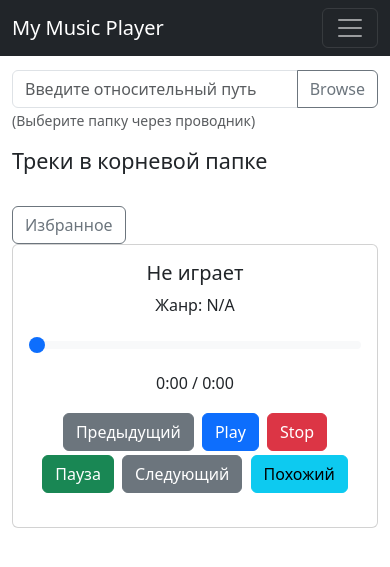
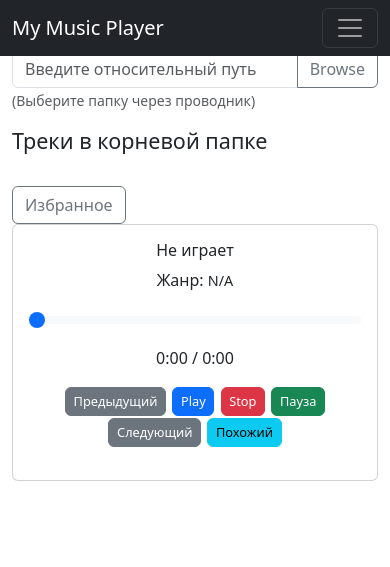
Before and after one commit to arbrspb/WebMusicPlayer, a Flask app: template templates/main.html in a window 390 px wide. Shown: the top 567 px of the page. Run offline with Flask 3, Linux system fonts and the light colour scheme; the template is opened without the code that fills it, so the values that code supplies are empty; some libraries are stand-ins or nearby versions.

Commit message:
Изменил CSS для разных типов устройств

```diff
--- a/static/css/styles.css
+++ b/static/css/styles.css
@@ -1,4 +1,5 @@
-/* Основные стили */
+/* ===== БАЗОВЫЕ СТИЛИ (Desktop) ===== */
+
 body {
   padding-top: 70px !important;
 }
@@ -12,12 +13,12 @@ body {
   margin: 2px;
 }
 
-/* Уберите лишние отступы для контейнеров */
+/* Убираем лишние отступы для контейнеров */
 .container-fluid {
   margin-top: 0 !important;
 }
 
-/* Стили для темной темы */
+/* Тёмная тема */
 .dark-theme {
   background: #343a40 !important;
   color: #f8f9fa !important;
@@ -46,14 +47,15 @@ body {
   color: #f8f9fa !important;
   border-color: #f8f9fa !important;
 }
-/* Новый класс для многострочного отображения длинных названий треков */
+
+/* Ограничение длины названия трека */
 .track-name-wrap {
-  max-width: 150px;       /* или любое нужное вам значение */
-  white-space: normal;    /* разрешает перенос строк */
-  word-break: break-word; /* позволяет разбивать длинные слова */
+  max-width: 150px;
+  white-space: normal;
+  word-break: break-word;
 }
 
-/* Стили для списка треков в тёмной теме */
+/* Стили для списка треков (тёмная тема) */
 .dark-theme #playlist {
   background-color: #495057 !important;
   color: #f8f9fa !important;
@@ -70,24 +72,88 @@ body {
   color: #f8f9fa !important;
 }
 
-/* По умолчанию (на десктопе) кнопки располагаются в строку с отступами */
+/* Кнопки располагаются в строку */
 .custom-btn-group {
   display: flex;
   flex-wrap: wrap;
-  row-gap: 10px;       /* вертикальный отступ между строками */
-  column-gap: 5px;    /* горизонтальный отступ между элементами в одной строке */
+  row-gap: 10px;
+  column-gap: 5px;
 }
 
-/* Класс для каждой записи (элемента li) в списке избранного */
+/* Стили для элементов избранного */
 .fav-entry {
-    padding: 0.4rem 0.5rem;
-    margin-bottom: 0.1rem;
-    /* Если хотите задать фиксированную высоту */
-    /* height: 2.5rem; */
+  padding: 0.4rem 0.5rem;
+  margin-bottom: 0.1rem;
 }
-/* Контейнер для кнопок – сдвигаем его вверх */
+
 .fav-entry .button-container {
-    margin-top: -17px;  /* положение кнопок в избранном вверх или вниз */
-    display: flex;
-    justify-content: flex-end;
+  margin-top: -17px;
+  display: flex;
+  justify-content: flex-end;
 }
+
+/* ===== МЕДИА ЗАПРОСЫ ДЛЯ ПЛАНШЕТОВ (макс. 992px) ===== */
+@media only screen and (max-width: 992px) {
+  /* Например, уменьшите отступы и размеры для устройств с экранами планшетов */
+  body {
+    padding-top: 60px !important;
+  }
+
+  #playlist {
+    max-height: 60vh; /* можно уменьшить высоту списка треков */
+  }
+
+  .player-btn {
+    margin: 1px;
+    font-size: 0.9em;
+  }
+
+  /* Если у вас есть боковая панель, можно задать другое позиционирование */
+  .sidebar {
+    /* Например, делаем её видимой внизу или изменяем ширину */
+    /* display: block; */
+    /* width: 100%; */
+  }
+}
+
+/* ===== МЕДИА ЗАПРОСЫ ДЛЯ МОБИЛЬНЫХ (макс. 768px) ===== */
+@media only screen and (max-width: 768px) {
+  body {
+    padding-top: 50px !important;
+  }
+
+  #playlist {
+    max-height: 50vh; /* Уменьшаем высоту списка треков */
+  }
+
+  .player-btn {
+    margin: 1px;
+    font-size: 0.8em;
+    padding: 0.3em 0.6em;
+  }
+
+  /* Переопределите расположение элементов управления плеером */
+  .card-body {
+    padding: 1rem;
+  }
+
+  /* Если у вас есть боковая панель, можно скрыть или адаптировать её - например, сделать выпадающим меню */
+  .sidebar {
+    display: none; /* или другое поведение для мобильных */
+  }
+
+  /* Перенастройка кнопок, текста и отступов для узких экранов */
+  #now_playing {
+    font-size: 1em;
+  }
+
+  #genre {
+    font-size: 0.9em;
+  }
+
+  #seekSlider {
+    width: 100%;
+  }
+
+  /* Можно добавить модификаторы для избранного или других элементов, если надо */
+}
```
